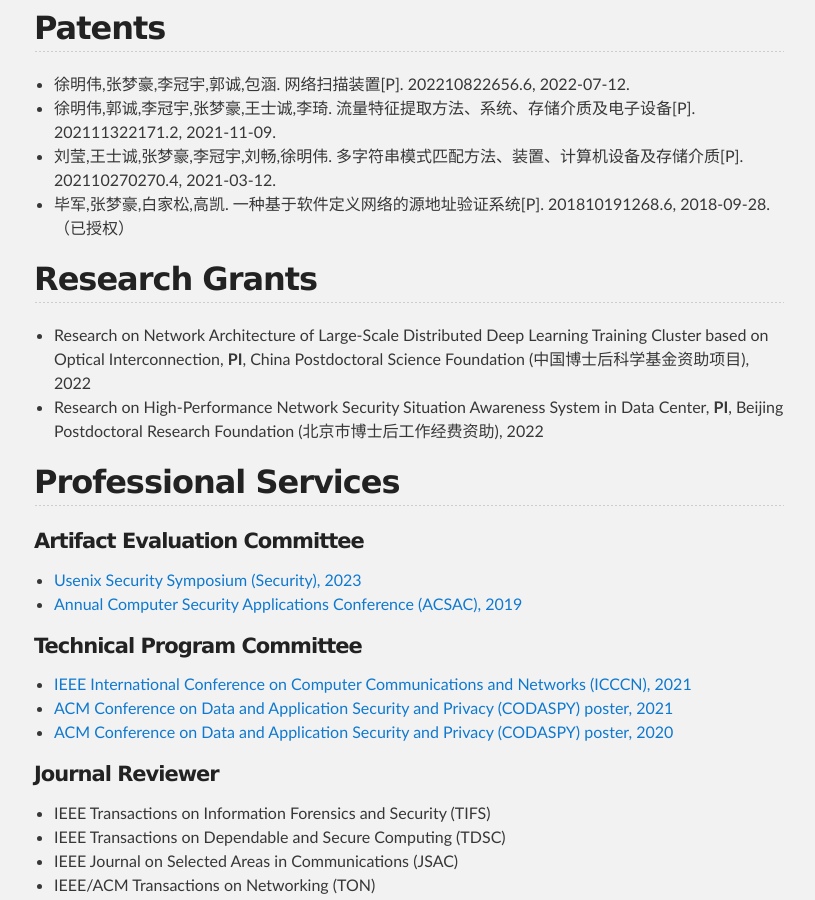
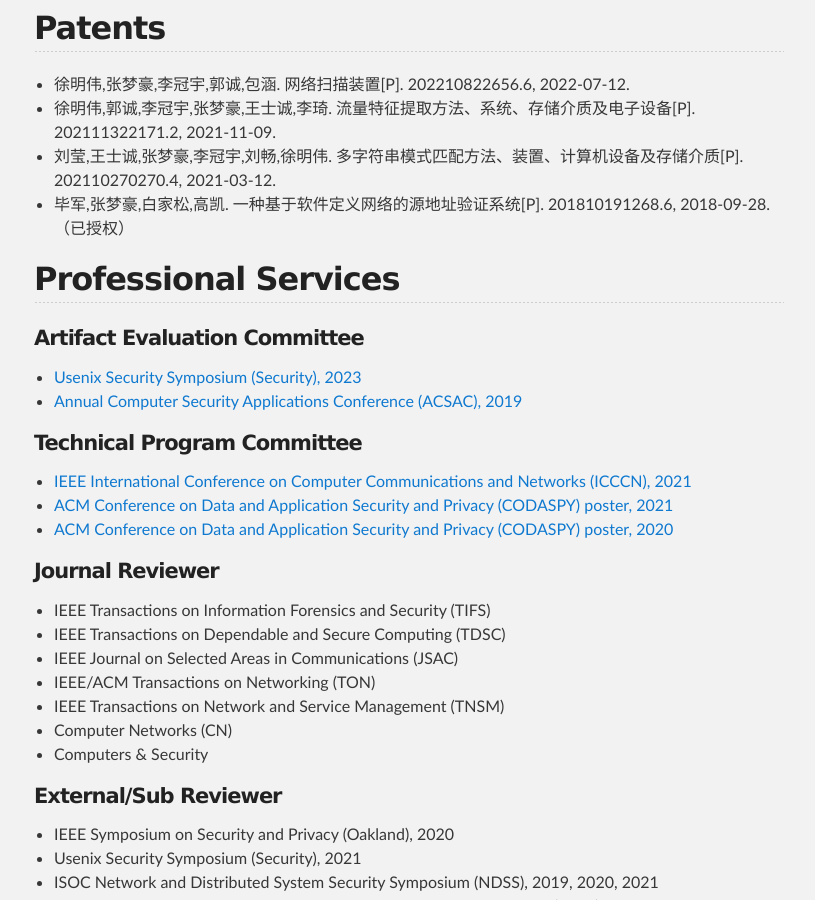
Before and after one commit to zhangmenghao/zhangmenghao.github.io, a Jekyll site: the page built from index.md, in a window 1280 px wide and 900 px high, scrolled down 3142 px. Shown: the whole window, without its empty margins (231-1046 px from the left). Built offline with Jekyll 4.4.1, drawn with Linux system fonts in a browser that asks for light colours.

Commit message:
Delete research grants

```diff
--- a/index.md
+++ b/index.md
@@ -115,9 +115,11 @@
 1. DoS Attack Defense Framework for SDN Infrastructure, CERNET Annual Symposium, Jinan, Shandong, China, Nov. 19, 2017
 -->
 
+<!--
 ## Research Grants
-* Research on Network Architecture of Large-Scale Distributed Deep Learning Training Cluster based on Optical Interconnection, __PI__, China Postdoctoral Science Foundation (中国博士后科学基金资助项目), 2022
-* Research on High-Performance Network Security Situation Awareness System in Data Center, __PI__, Beijing Postdoctoral Research Foundation (北京市博士后工作经费资助), 2022
+* "Research on Network Architecture of Large-Scale Distributed Deep Learning Training Cluster based on Optical Interconnection", __PI__, China Postdoctoral Science Foundation (中国博士后科学基金资助项目), 2022
+* "Research on High-Performance Network Security Situation Awareness System in Data Center", __PI__, Beijing Postdoctoral Research Foundation (北京市博士后工作经费资助), 2022
+-->
 
 
 ## Professional Services
```
Also changed, not shown: 1 other file.
